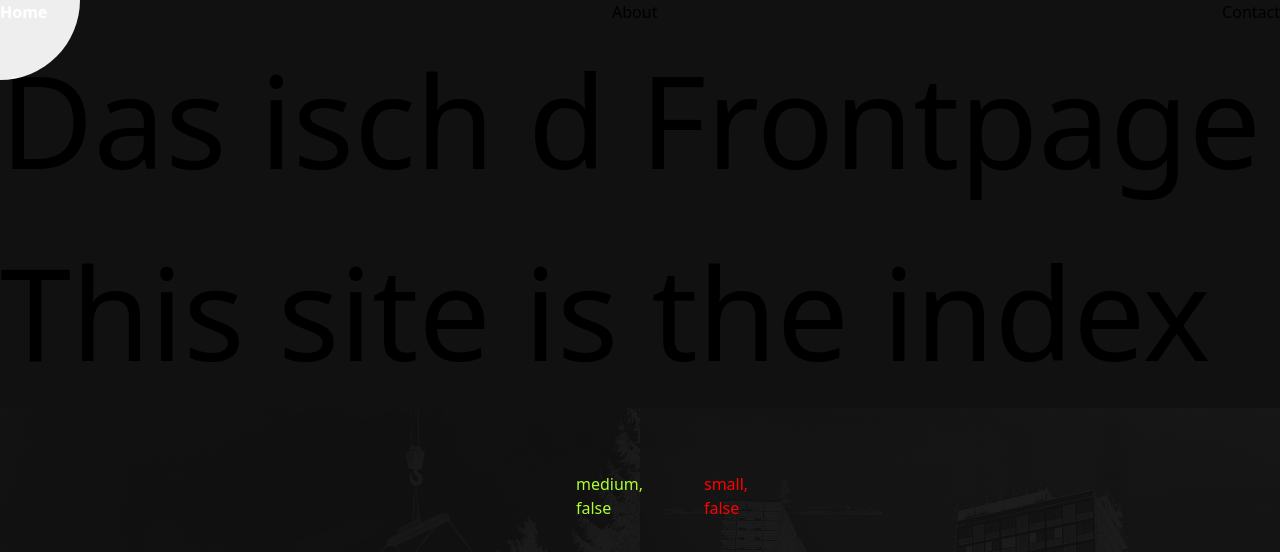
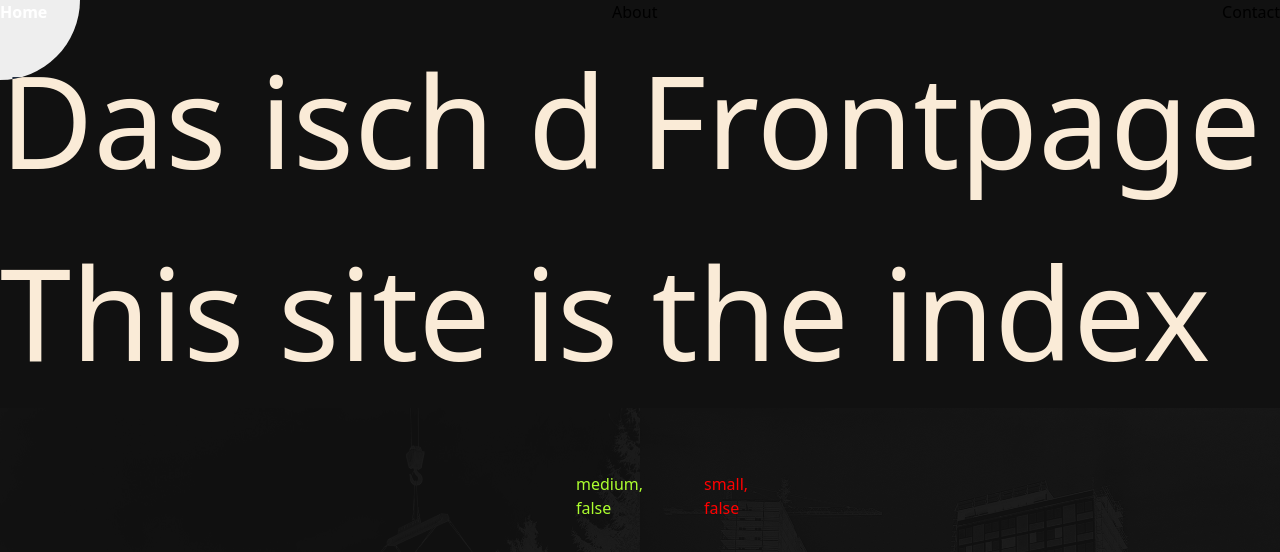
Before and after one commit to LevinWi/Bilderarchiv, a Nuxt app: page / in a window 1280 px wide. Shown: the top 552 px of the page. Built offline with nearby package versions, Linux system fonts and the light colour scheme.

Commit message:
start of cover

```diff
--- a/assets/main.css
+++ b/assets/main.css
@@ -5,6 +5,7 @@ body {
 
 h1 {
     font-size: clamp(1rem, 10vw, 10rem);
+    color: antiquewhite;
 }
 
 a {
--- a/layouts/default.vue
+++ b/layouts/default.vue
@@ -4,6 +4,9 @@
         <nuxt/>
         <Footer/>
         <div id="mouseBall" class="pointer"></div>
+        <!--   <svg version="1.1" id="cover" xmlns="http://www.w3.org/2000/svg" xmlns:xlink="http://www.w3.org/1999/xlink" x="0px" y="0px" viewBox="0 0 1920 1080" style="enable-background:new 0 0 1920 1080;" xml:space="preserve">
+            <path class="black" d="M0,0v1080h1920V0H0z M960,596c-30.9,0-56-25.1-56-56s25.1-56,56-56s56,25.1,56,56S990.9,596,960,596z"/>
+        </svg>         -->
     </main>
 </template>
 
@@ -33,6 +36,8 @@ export default {
         updateMouseBallPos(){
             document.getElementById('mouseBall').style.left = this.x + "px"
             document.getElementById('mouseBall').style.top = this.y + "px"
+            // document.getElementById('cover').style.left = this.x + "px"
+            // document.getElementById('cover').style.top = this.y + "px"
 
             //this.$refs.mouseBall.style.left = this.x + "px"
             //this.$refs.mouseBall.style.top = this.y + "px"
@@ -63,4 +68,18 @@ export default {
         background:#fff;
         mix-blend-mode: difference;
     }
+    .black {
+        background-color: #000;
+    }
+    #cover{
+        position: fixed;
+        transform: translate(-50%, -50%);
+        top: 0;
+        left: 0;
+        width: 100vw;
+        height: 100vh;
+    }
+    ::-webkit-scrollbar {
+        display: none;
+    }
 </style>
```
